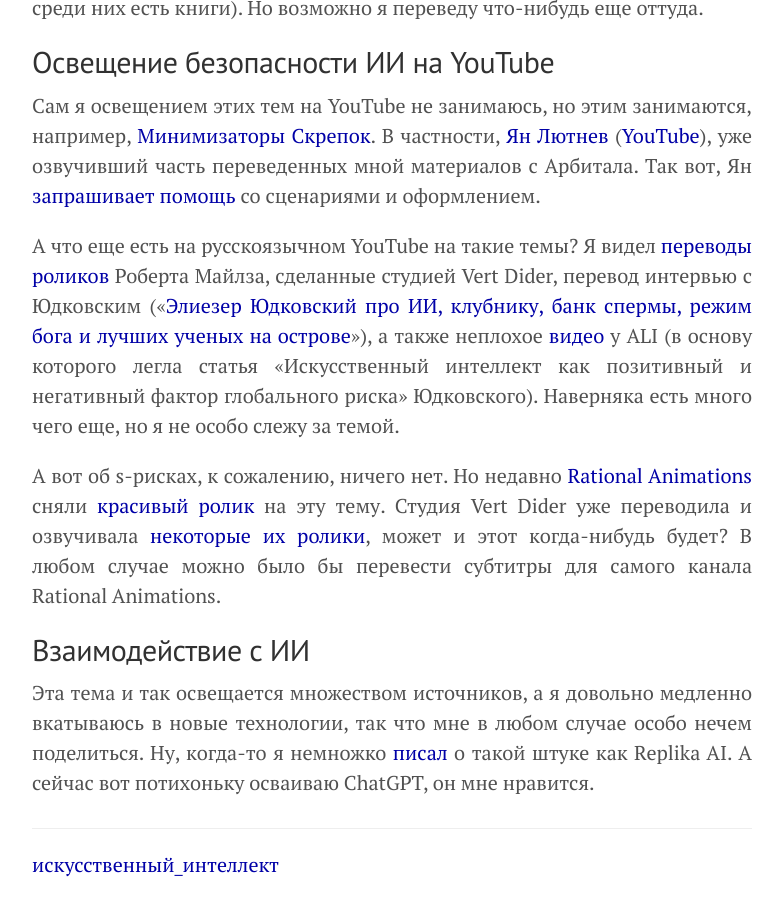
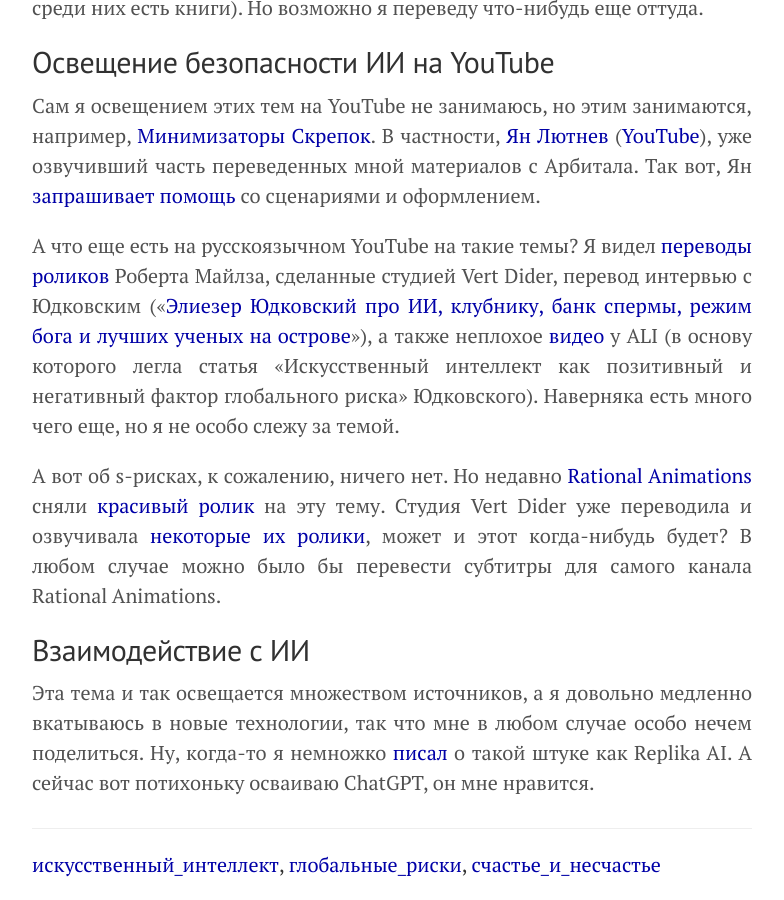
Before and after one commit to KKirdan/kkirdan.github.io, a Jekyll site: the page built from blog/_posts/3. average/2024-07-26-a6.md, in a window 1280 px wide and 900 px high, scrolled down 4584 px. Shown: the whole window, without its empty margins (248-1032 px from the left). Built offline with Jekyll 4.4.1, drawn with Linux system fonts in a browser that asks for light colours.

Commit message:
Update 2024-07-26-a6.md

```diff
--- a/blog/_posts/3. average/2024-07-26-a6.md
+++ b/blog/_posts/3. average/2024-07-26-a6.md
@@ -4,7 +4,7 @@
 show_title: true
 vk:
 telegram:
-tags: ["искусственный_интеллект"]
+tags: ["искусственный_интеллект", "глобальные_риски", "счастье_и_несчастье"]
 importance: 7
 excerpt: "Перечисляю здесь свои успехи и приблизительные дальнейшие планы по переводам и написанию текстов по тематике искусственного интеллекта, а также некоторые мысли и рекомендации. Затронул вопросы безопасности и сроков для общего ИИ, связанных с ИИ рисков астрономических страданий, ортогональности целей и интеллекта, когерентного экстраполированного воления, и освещения подобных тем на YouTube."
 ---
```
